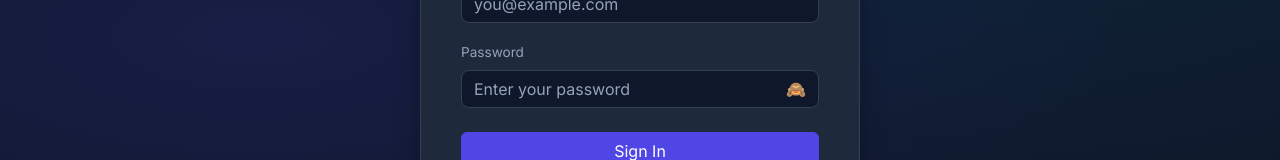
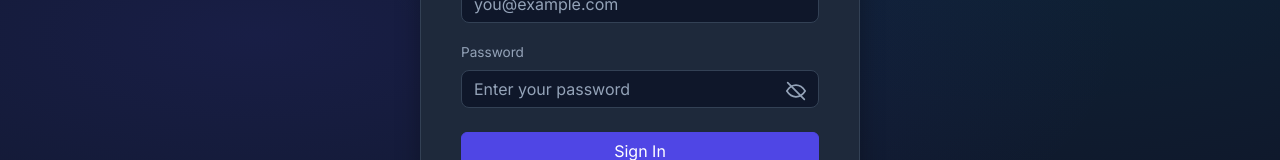
Before and after one commit to Gargi2706/LMS, a React (Vite) app in the folder frontend/: page /login in a window 1280 px wide. Shown: the part 365-525 px from the top of the page. Built offline with nearby package versions, Linux system fonts and the light colour scheme; no server answers.

Commit message:
change show password icon

```diff
--- a/frontend/src/pages/auth/Login.jsx
+++ b/frontend/src/pages/auth/Login.jsx
@@ -4,6 +4,32 @@ import { useDispatch } from "react-redux";
 import { login } from "../../services/authService";
 import { setCredentials } from "../../store/slices/authSlice";
 import ThemeToggle from "../../components/atoms/ThemeToggle";
+
+const EyeIcon = ({ open }) => (
+  <svg
+    xmlns="http://www.w3.org/2000/svg"
+    viewBox="0 0 24 24"
+    width="20"
+    height="20"
+    fill="none"
+    stroke="currentColor"
+    strokeWidth="2"
+    strokeLinecap="round"
+    strokeLinejoin="round"
+  >
+    {open ? (
+      <>
+        <path d="M1 12s4.5-7 11-7 11 7 11 7-4.5 7-11 7S1 12 1 12z" />
+        <circle cx="12" cy="12" r="3" />
+      </>
+    ) : (
+      <>
+        <path d="M1 12s4.5-7 11-7 11 7 11 7-4.5 7-11 7S1 12 1 12z" />
+        <line x1="2" y1="2" x2="22" y2="22" />
+      </>
+    )}
+  </svg>
+);
 
 const Login = () => {
   const dispatch = useDispatch();
@@ -94,8 +120,9 @@ const Login = () => {
                 className="btn btn-link position-absolute top-50 end-0 translate-middle-y text-muted-custom text-decoration-none"
                 onClick={() => setShowPassword(!showPassword)}
                 style={{ zIndex: 10 }}
+                aria-label={showPassword ? "Hide password" : "Show password"}
               >
-                {showPassword ? "👁️" : "🙈"}
+                <EyeIcon open={showPassword} />
               </button>
             </div>
           </div>
```
